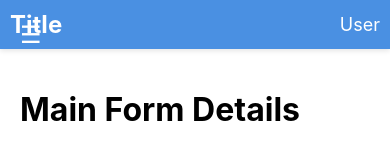
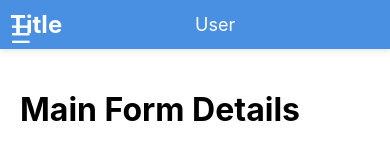
Before and after one commit to rhythm1124/Booking-app-, a React (Create React App) app in the folder bookingapp/: page / in a window 390 px wide. Shown: the top 153 px of the page. Built offline with nearby package versions, Linux system fonts and the light colour scheme.

Commit message:
Update navbar.css

```diff
--- a/bookingapp/src/styles/navbar.css
+++ b/bookingapp/src/styles/navbar.css
@@ -1,45 +1,48 @@
 .navbar {
     display: flex;
-    justify-content: space-between; /* Keeps title on the left and user on the right */
+    justify-content: space-between; /* Aligns title to the left and user to the right */
     align-items: center;
     background-color: #4a90e2;
     padding: 10px 20px;
     height: 60px;
-    margin-left: 80px; /* Aligns the navbar next to the side container */
+    margin-left: 80px; /* Space for the side container */
     box-shadow: 0 2px 5px rgba(0, 0, 0, 0.1);
-    z-index: 1100; /* Ensures the navbar is above the side container */
+    z-index: 1100; /* Ensures the navbar is above other elements */
 }
 
 .navbar-title {
     color: #ffffff;
     font-size: 24px;
     font-weight: bold;
-    text-align: left; /* Ensure the title is left-aligned */
+    text-align: left; /* Title aligned to the left */
+    flex: 1; /* Allow title to take up available space on the left */
 }
 
 .navbar-user {
     color: #ffffff;
     font-size: 18px;
-    text-align: right; /* Ensure the user is right-aligned */
+    text-align: right; /* User aligned to the right */
+    flex: 1; /* Allow user section to take up space on the right */
 }
 
 @media (max-width: 768px) {
     .navbar {
-        margin-left: 0; /* Remove the left margin on smaller screens */
+        margin-left: 0; /* Remove left margin on smaller screens */
         padding: 10px;
         height: auto;
-        flex-direction: row; /* Keep the title and user aligned in a single row */
+        flex-direction: row; /* Align items in a row */
+        justify-content: space-between; /* Space out title and user */
     }
+
     .navbar-title {
         flex: 1;
-        text-align: left; /* Ensure title remains left-aligned */
+        text-align: left; /* Keep title left-aligned */
     }
+
     .navbar-user {
+        display: flex;
+        align-items: center;
         flex: 1;
-        text-align: right; /* Ensure user remains right-aligned */
-    }
-    .hamburger {
-        display: block; /* Ensure hamburger icon is visible */
-        margin-left: 10px; /* Space between the title and the hamburger */
+        text-align: right; /* Keep user right-aligned */
     }
 }
```
